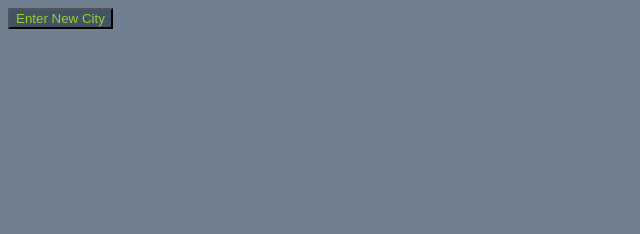
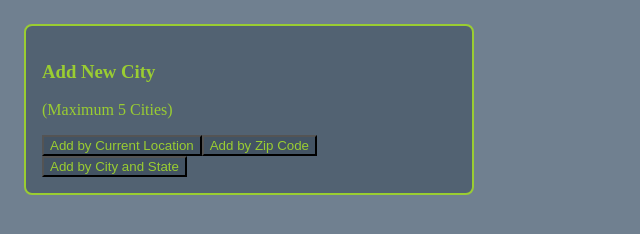
Before and after one commit to btorpey00/weather-app, a website built with webpack: page dist/index.html in a window 1280 px wide. Shown: the whole page, without its empty margins (0-640 px from the left). Built offline with nearby package versions, Linux system fonts and the light colour scheme.

Commit message:
add local storage

```diff
--- a/src/index.js
+++ b/src/index.js
@@ -1,16 +1,10 @@
 
 import './style.css';
 
-let allCities = [];
+let allCities = JSON.parse(localStorage.getItem("allCities") || '[]');
 const mainDisplay = document.createElement('div');
 
-const newCityButton = document.createElement('button');
-document.body.appendChild(newCityButton);
-newCityButton.innerText = 'Enter New City';
-newCityButton.addEventListener('click', function() {
-    addNewCity();
-});
-
+window.addEventListener('onLoad', renderCity(allCities))
 
 //recieve new city by location
 function newCityByLocation(addNewContainer) {
@@ -20,7 +14,7 @@ function newCityByLocation(addNewContainer) {
         }), locationError)
     }
     else {
-        alert('Must allow location to be detected')
+        alert('Must allow location to be detected');
         console.log('no location');
     }
     addNewContainer.innerText = '';
@@ -62,12 +56,12 @@ async function getWeather(lat, lon) {
         const cityWeather = await response.json();
         let cityInfo = newCity(cityWeather.name, cityWeather.main.temp, cityWeather.main.temp_max, cityWeather.main.temp_min, cityWeather.weather[0].description, cityWeather.weather[0].icon, lat, lon);
         allCities.push(cityInfo);
-
+        updateStorage(allCities);
         renderCity(allCities);
-
-
         // return cityInfo;
     } catch (error) {
+        alert('Invalid entry');
+        renderCity(allCities);
         console.log(error);
     }
 };
@@ -139,8 +133,12 @@ function renderCity(allCities) {
         cityCard.appendChild(deleteCity);
         deleteCity.addEventListener('click', function(){
             allCities.splice(index , 1);
+            updateStorage(allCities);
             renderCity(allCities);
         })
+    };
+    if(allCities.length < 5) {
+        mainDisplay.appendChild(addNewCity());
     };
 };
 
@@ -148,7 +146,14 @@ function renderCity(allCities) {
 function addNewCity() {
     const addNewContainer = document.createElement('div');
     addNewContainer.classList = 'add-new-container';
-    document.body.appendChild(addNewContainer);
+
+    const addNewHeader = document.createElement('h3');
+    addNewHeader.textContent = 'Add New City';
+    addNewContainer.appendChild(addNewHeader);
+
+    const addNewText = document.createElement('p');
+    addNewText.textContent = '(Maximum 5 Cities)';
+    addNewContainer.appendChild(addNewText);
 
     const addNewLocationButton = document.createElement('button');
     addNewLocationButton.classList = 'add-new-button';
@@ -172,8 +177,9 @@ function addNewCity() {
     addNewNameButton.addEventListener('click', function() {
         newCityByName(addNewContainer);
     });
-    addNewContainer.appendChild(addNewNameButton);
+    addNewContainer.appendChild(addNewNameButton)
 
+    return addNewContainer;
 }
 
 //receive new city by zip
@@ -249,3 +255,7 @@ function newCityByName(addNewContainer) {
         addNewContainer.innerText = '';
     });
 };
+
+function updateStorage(cityArray) {
+    localStorage.setItem("allCities", JSON.stringify(cityArray));
+};
--- a/src/style.css
+++ b/src/style.css
@@ -19,6 +19,15 @@ body {
     background: var(--card-bg);
 }
 
+.add-new-container {
+    box-sizing: border-box;
+    width: min(90vw, 450px);
+    border: 2px solid var(--text-color);
+    border-radius: 8px;
+    padding: 1rem;
+    background: var(--card-bg);
+}
+
 button {
     background: var(--button-clr);
     color: var(--text-color);
```
Also changed, not shown: dist/index.bundle.js.
